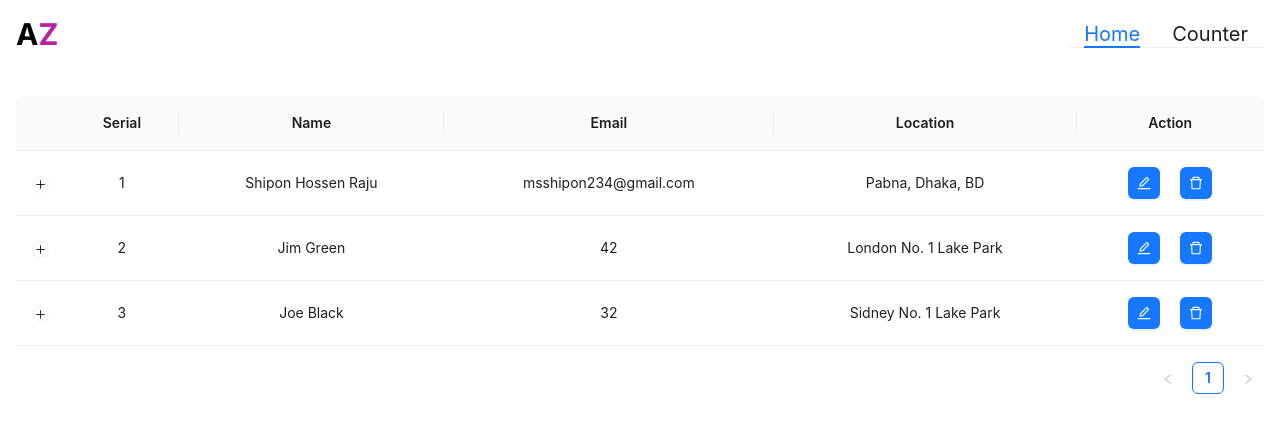
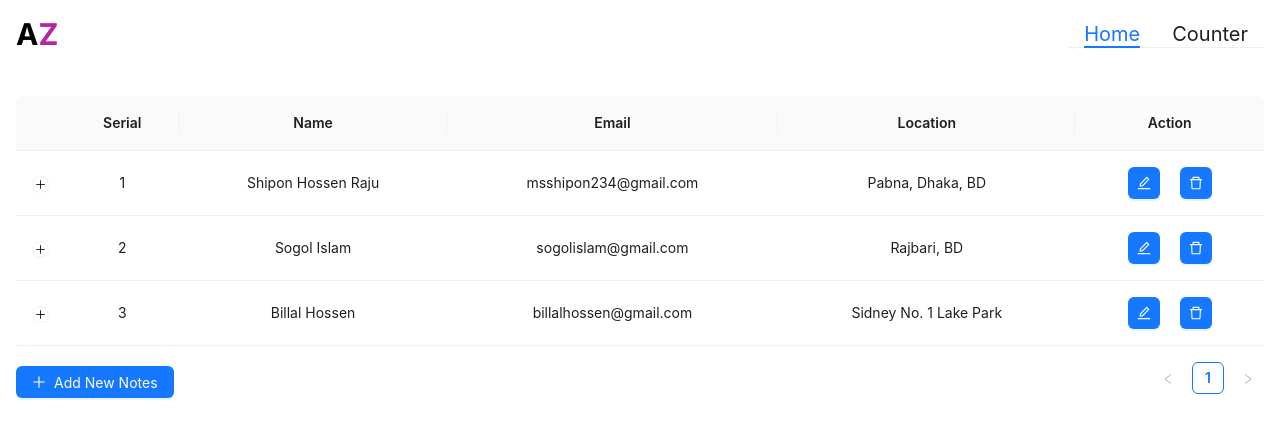
Before and after one commit to ProgrammerShipon/zustand-antd, a Next.js app: page / in a window 1280 px wide. Shown: the top 438 px of the page. Built offline with nearby package versions, Linux system fonts and the light colour scheme.

Commit message:
Add New Notes Button add

```diff
--- a/src/Components/UsersNotes/UsersNotes.js
+++ b/src/Components/UsersNotes/UsersNotes.js
@@ -1,7 +1,7 @@
 "use client";
 
 import { useZustandStore } from "@/Store/useZustandStore";
-import { DeleteOutlined, EditOutlined } from "@ant-design/icons";
+import { DeleteOutlined, EditOutlined, PlusOutlined } from "@ant-design/icons";
 import { Button, Table } from "antd";
 
 // User data - serial, name, email, location, notes
@@ -29,7 +29,7 @@ export default function UsersNotes() {
   console.log("notes ", notes);
 
   return (
-    <div className="userNotes py-7">
+    <div className="userNotes py-7 relative">
       <Table
         columns={columns}
         expandable={{
@@ -40,6 +40,12 @@ export default function UsersNotes() {
         }}
         dataSource={notes}
       />
+
+      <div className="inline-block absolute bottom-10 left-0">
+        <Button type="primary" icon={<PlusOutlined />}>
+          Add New Notes
+        </Button>
+      </div>
     </div>
   );
 }
--- a/src/Store/useZustandStore.js
+++ b/src/Store/useZustandStore.js
@@ -17,16 +17,16 @@ const initialNotes = [
   {
     key: 2,
     serial: 2,
-    name: "Jim Green",
-    email: 42,
-    location: "London No. 1 Lake Park",
+    name: "Sogol Islam",
+    email: "sogolislam@gmail.com",
+    location: "Rajbari, BD",
     note: "My name is Jim Green, I am 42 years old, living in London No. 1 Lake Park.",
   },
   {
     key: 3,
     serial: 3,
-    name: "Joe Black",
-    email: 32,
+    name: "Billal Hossen",
+    email: "billalhossen@gmail.com",
     location: "Sidney No. 1 Lake Park",
     note: "My name is Joe Black, I am 32 years old, living in Sidney No. 1 Lake Park.",
   },
```
